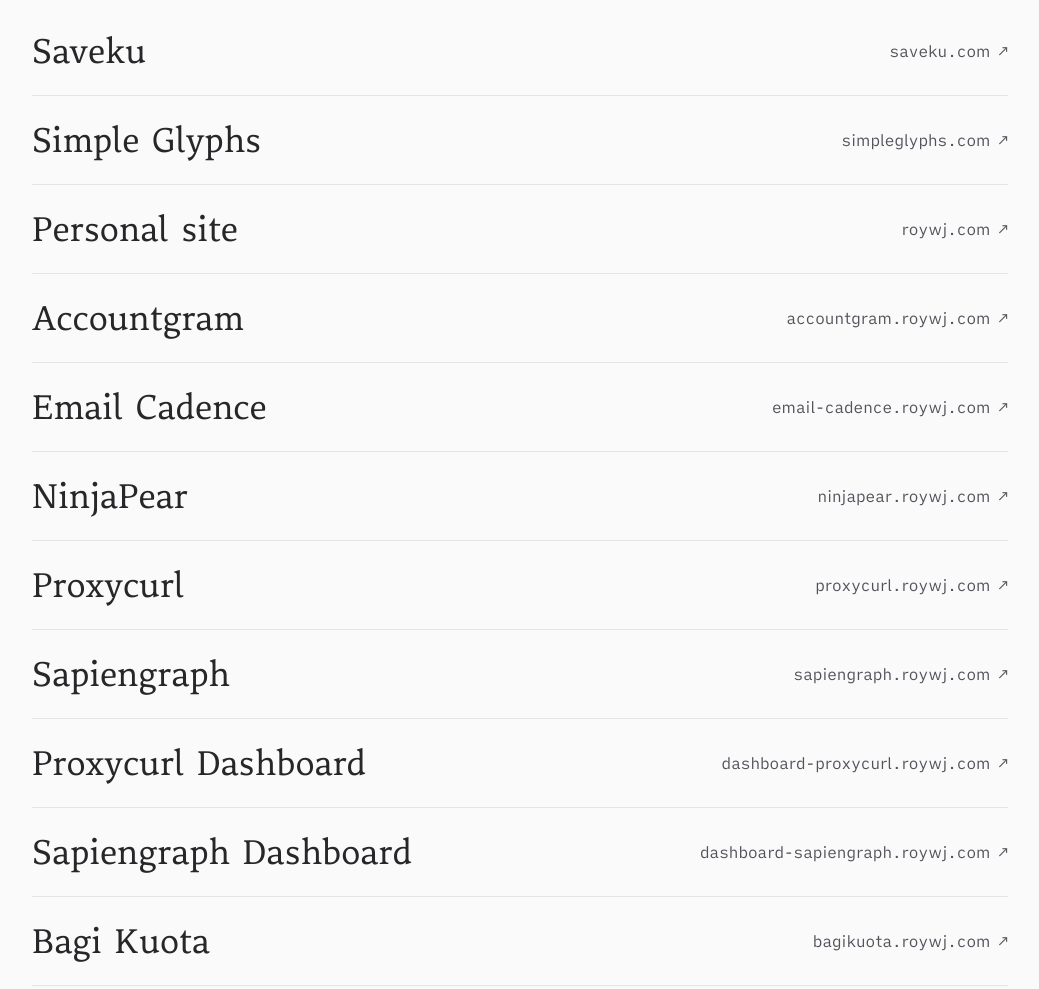
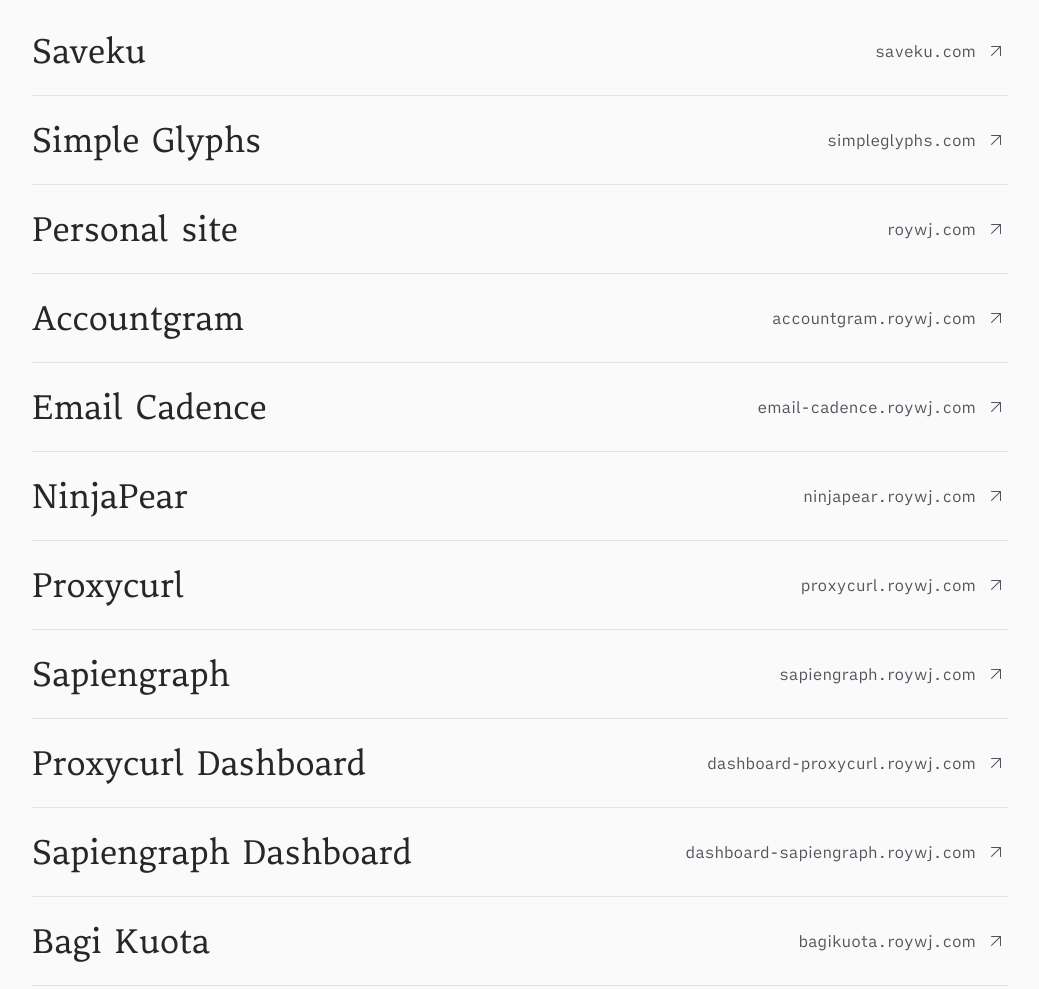
Before and after one commit to royyanwijaya/webdev, a plain HTML site: page index.html in a window 1280 px wide. Shown: the part 1400-2389 px from the top of the page, without its empty margins (120-1159 px from the left). Drawn offline with nearby package versions, Linux system fonts and the light colour scheme.

Commit message:
update arrows

```diff
--- a/index.html
+++ b/index.html
@@ -176,11 +176,18 @@
             <span
               class="flex items-center gap-2 font-light text-muted-foreground"
               >saveku.com
-              <span
-                class="transition-transform group-hover:-translate-y-1 group-hover:translate-x-1"
-                >↗</span
-              ></span
+              <svg
+                class="w-6 h-6"
+                xmlns="http://www.w3.org/2000/svg"
+                viewBox="0 0 24 24"
               >
+                <g fill="currentColor">
+                  <path
+                    d="M7.5 7h9a.5.5 0 0 1 .5.5v9a.5.5 0 1 1-1 0V8.708L7.936 16.77a.5.5 0 0 1-.707 0 .5.5 0 0 1 0-.707L15.293 8H7.5a.5.5 0 1 1 0-1"
+                  ></path>
+                </g>
+              </svg>
+            </span>
           </a>
           <a
             href="https://simpleglyphs.com"
@@ -197,11 +204,18 @@
             <span
               class="flex items-center gap-2 font-light text-muted-foreground"
               >simpleglyphs.com
-              <span
-                class="transition-transform group-hover:-translate-y-1 group-hover:translate-x-1"
-                >↗</span
-              ></span
+              <svg
+                class="w-6 h-6"
+                xmlns="http://www.w3.org/2000/svg"
+                viewBox="0 0 24 24"
               >
+                <g fill="currentColor">
+                  <path
+                    d="M7.5 7h9a.5.5 0 0 1 .5.5v9a.5.5 0 1 1-1 0V8.708L7.936 16.77a.5.5 0 0 1-.707 0 .5.5 0 0 1 0-.707L15.293 8H7.5a.5.5 0 1 1 0-1"
+                  ></path>
+                </g>
+              </svg>
+            </span>
           </a>
           <a
             href="https://roywj.com"
@@ -218,11 +232,18 @@
             <span
               class="flex items-center gap-2 font-light text-muted-foreground"
               >roywj.com
-              <span
-                class="transition-transform group-hover:-translate-y-1 group-hover:translate-x-1"
-                >↗</span
-              ></span
+              <svg
+                class="w-6 h-6"
+                xmlns="http://www.w3.org/2000/svg"
+                viewBox="0 0 24 24"
               >
+                <g fill="currentColor">
+                  <path
+                    d="M7.5 7h9a.5.5 0 0 1 .5.5v9a.5.5 0 1 1-1 0V8.708L7.936 16.77a.5.5 0 0 1-.707 0 .5.5 0 0 1 0-.707L15.293 8H7.5a.5.5 0 1 1 0-1"
+                  ></path>
+                </g>
+              </svg>
+            </span>
           </a>
           <a
             href="https://accountgram.roywj.com"
@@ -239,11 +260,18 @@
             <span
               class="flex items-center gap-2 font-light text-muted-foreground"
               >accountgram.roywj.com
-              <span
-                class="transition-transform group-hover:-translate-y-1 group-hover:translate-x-1"
-                >↗</span
-              ></span
+              <svg
+                class="w-6 h-6"
+                xmlns="http://www.w3.org/2000/svg"
+                viewBox="0 0 24 24"
               >
+                <g fill="currentColor">
+                  <path
+                    d="M7.5 7h9a.5.5 0 0 1 .5.5v9a.5.5 0 1 1-1 0V8.708L7.936 16.77a.5.5 0 0 1-.707 0 .5.5 0 0 1 0-.707L15.293 8H7.5a.5.5 0 1 1 0-1"
+                  ></path>
+                </g>
+              </svg>
+            </span>
           </a>
           <a
             href="https://email-cadence.roywj.com"
@@ -260,11 +288,18 @@
             <span
               class="flex items-center gap-2 font-light text-muted-foreground"
               >email-cadence.roywj.com
-              <span
-                class="transition-transform group-hover:-translate-y-1 group-hover:translate-x-1"
-                >↗</span
-              ></span
+              <svg
+                class="w-6 h-6"
+                xmlns="http://www.w3.org/2000/svg"
+                viewBox="0 0 24 24"
               >
+                <g fill="currentColor">
+                  <path
+                    d="M7.5 7h9a.5.5 0 0 1 .5.5v9a.5.5 0 1 1-1 0V8.708L7.936 16.77a.5.5 0 0 1-.707 0 .5.5 0 0 1 0-.707L15.293 8H7.5a.5.5 0 1 1 0-1"
+                  ></path>
+                </g>
+              </svg>
+            </span>
           </a>
           <a
             href="https://ninjapear.roywj.com"
@@ -281,11 +316,18 @@
             <span
               class="flex items-center gap-2 font-light text-muted-foreground"
               >ninjapear.roywj.com
-              <span
-                class="transition-transform group-hover:-translate-y-1 group-hover:translate-x-1"
-                >↗</span
-              ></span
+              <svg
+                class="w-6 h-6"
+                xmlns="http://www.w3.org/2000/svg"
+                viewBox="0 0 24 24"
               >
+                <g fill="currentColor">
+                  <path
+                    d="M7.5 7h9a.5.5 0 0 1 .5.5v9a.5.5 0 1 1-1 0V8.708L7.936 16.77a.5.5 0 0 1-.707 0 .5.5 0 0 1 0-.707L15.293 8H7.5a.5.5 0 1 1 0-1"
+                  ></path>
+                </g>
+              </svg>
+            </span>
           </a>
           <a
             href="https://proxycurl.roywj.com"
@@ -302,11 +344,18 @@
             <span
               class="flex items-center gap-2 font-light text-muted-foreground"
               >proxycurl.roywj.com
-              <span
-                class="transition-transform group-hover:-translate-y-1 group-hover:translate-x-1"
-                >↗</span
-              ></span
+              <svg
+                class="w-6 h-6"
+                xmlns="http://www.w3.org/2000/svg"
+                viewBox="0 0 24 24"
               >
+                <g fill="currentColor">
+                  <path
+                    d="M7.5 7h9a.5.5 0 0 1 .5.5v9a.5.5 0 1 1-1 0V8.708L7.936 16.77a.5.5 0 0 1-.707 0 .5.5 0 0 1 0-.707L15.293 8H7.5a.5.5 0 1 1 0-1"
+                  ></path>
+                </g>
+              </svg>
+            </span>
           </a>
           <a
             href="https://sapiengraph.roywj.com"
@@ -322,11 +371,18 @@
             <span
               class="flex items-center gap-2 font-light text-muted-foreground"
               >sapiengraph.roywj.com
-              <span
-                class="transition-transform group-hover:-translate-y-1 group-hover:translate-x-1"
-                >↗</span
-              ></span
+              <svg
+                class="w-6 h-6"
+                xmlns="http://www.w3.org/2000/svg"
+                viewBox="0 0 24 24"
               >
+                <g fill="currentColor">
+                  <path
+                    d="M7.5 7h9a.5.5 0 0 1 .5.5v9a.5.5 0 1 1-1 0V8.708L7.936 16.77a.5.5 0 0 1-.707 0 .5.5 0 0 1 0-.707L15.293 8H7.5a.5.5 0 1 1 0-1"
+                  ></path>
+                </g>
+              </svg>
+            </span>
           </a>
           <a
             href="https://dashboard-proxycurl.roywj.com"
@@ -342,11 +398,18 @@
             <span
               class="flex items-center gap-2 font-light text-muted-foreground"
               >dashboard-proxycurl.roywj.com
-              <span
-                class="transition-transform group-hover:-translate-y-1 group-hover:translate-x-1"
-                >↗</span
-              ></span
+              <svg
+                class="w-6 h-6"
+                xmlns="http://www.w3.org/2000/svg"
+                viewBox="0 0 24 24"
               >
+                <g fill="currentColor">
+                  <path
+                    d="M7.5 7h9a.5.5 0 0 1 .5.5v9a.5.5 0 1 1-1 0V8.708L7.936 16.77a.5.5 0 0 1-.707 0 .5.5 0 0 1 0-.707L15.293 8H7.5a.5.5 0 1 1 0-1"
+                  ></path>
+                </g>
+              </svg>
+            </span>
           </a>
           <a
             href="https://dashboard-sapiengraph.roywj.com"
@@ -362,11 +425,18 @@
             <span
               class="flex items-center gap-2 font-light text-muted-foreground"
               >dashboard-sapiengraph.roywj.com
-              <span
-                class="transition-transform group-hover:-translate-y-1 group-hover:translate-x-1"
-                >↗</span
-              ></span
+              <svg
+                class="w-6 h-6"
+                xmlns="http://www.w3.org/2000/svg"
+                viewBox="0 0 24 24"
               >
+                <g fill="currentColor">
+                  <path
+                    d="M7.5 7h9a.5.5 0 0 1 .5.5v9a.5.5 0 1 1-1 0V8.708L7.936 16.77a.5.5 0 0 1-.707 0 .5.5 0 0 1 0-.707L15.293 8H7.5a.5.5 0 1 1 0-1"
+                  ></path>
+                </g>
+              </svg>
+            </span>
           </a>
           <a
             href="https://bagikuota.roywj.com"
@@ -382,11 +452,18 @@
             <span
               class="flex items-center gap-2 font-light text-muted-foreground"
               >bagikuota.roywj.com
-              <span
-                class="transition-transform group-hover:-translate-y-1 group-hover:translate-x-1"
-                >↗</span
-              ></span
+              <svg
+                class="w-6 h-6"
+                xmlns="http://www.w3.org/2000/svg"
+                viewBox="0 0 24 24"
               >
+                <g fill="currentColor">
+                  <path
+                    d="M7.5 7h9a.5.5 0 0 1 .5.5v9a.5.5 0 1 1-1 0V8.708L7.936 16.77a.5.5 0 0 1-.707 0 .5.5 0 0 1 0-.707L15.293 8H7.5a.5.5 0 1 1 0-1"
+                  ></path>
+                </g>
+              </svg>
+            </span>
           </a>
         </div>
       </section>
```
Lines whose indentation alone changed are shown as unchanged.
